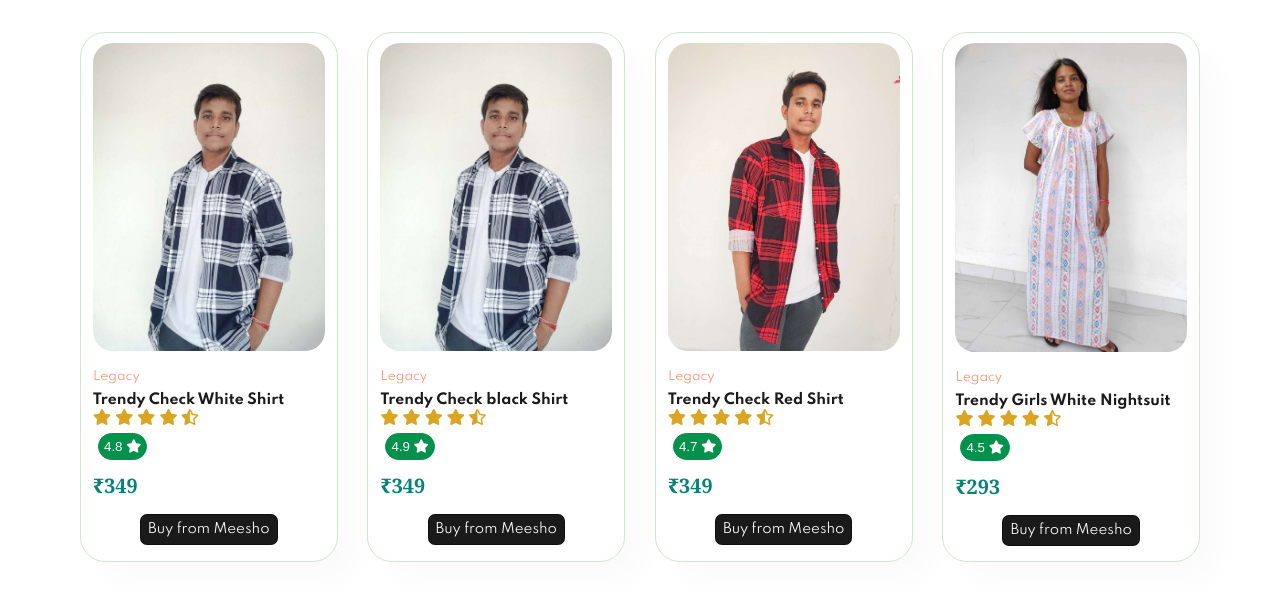
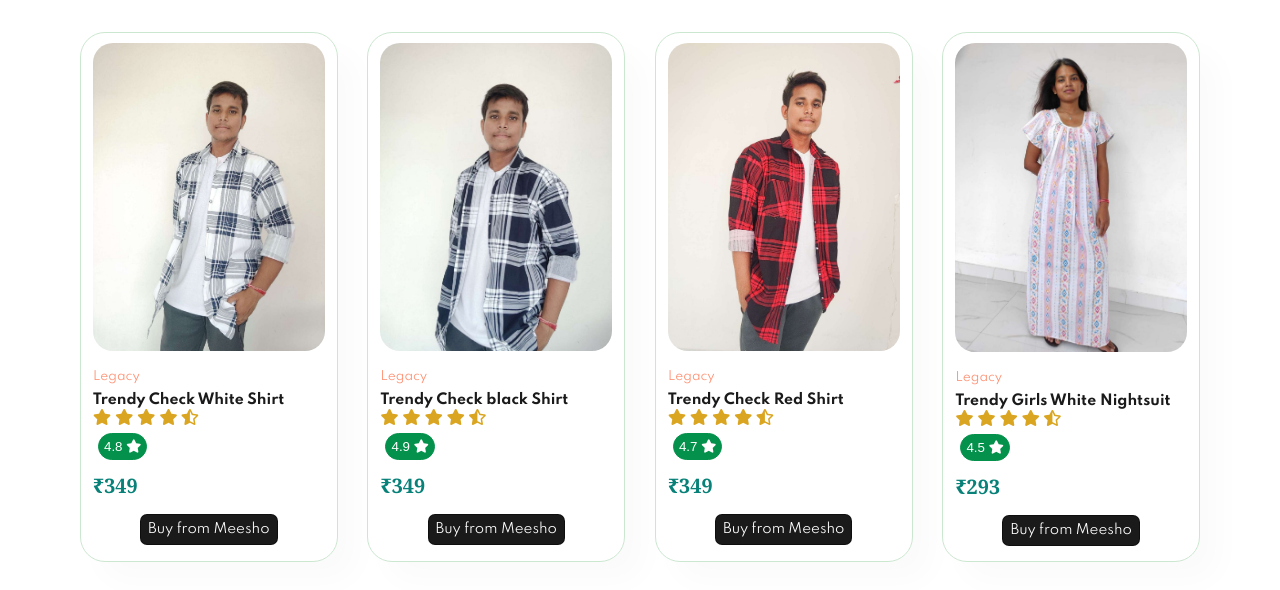
Before and after one commit to legacytrend/legacytrends.github.io, a plain HTML site: page index.html in a window 1280 px wide. Shown: the part 159-749 px from the top of the page. Drawn offline with Linux system fonts and the light colour scheme; a web font is replaced by a local one.

Commit message:
Update index.html

```diff
--- a/index.html
+++ b/index.html
@@ -3,7 +3,7 @@
 <head>
  <meta charset="UTF-8">
  <meta name="viewport" content="width=device-width, initial-scale=1.0">
- <title>Document</title>
+ <title>Legacy Trend</title>
  <link rel="stylesheet" href="style.css">
  <link rel="stylesheet" href="https://pro.fontawesome.com/releases/v5.10.0/css/all.css"/>
 </head>
@@ -25,7 +25,7 @@
  <h2>Featured Products</h2>
  <div class="container">
   <div class="pro">
-   <img src="assests/blackshirt.jpg" alt="">
+   <img src="assests/whiteshirt.jpg" alt="">
    <div class="des">
     <span>Legacy</span>
     <h5>Trendy Check White Shirt</h5>
```
